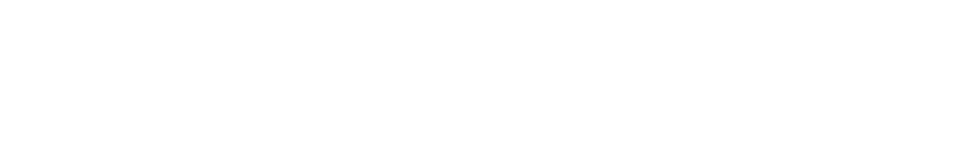
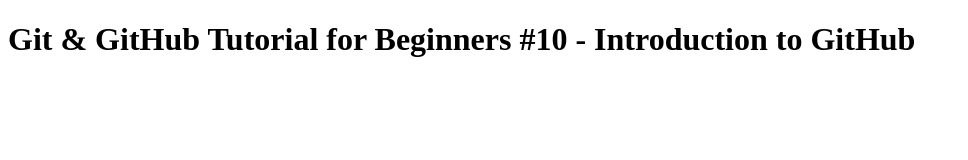
Before and after one commit to Newcoder6/test-portfoliov2, a plain HTML site: page index.html in a window 1280 px wide. Shown: the whole page, without its empty margins (0-968 px from the left). Drawn offline with Linux system fonts and the light colour scheme.

Commit message:
h1 added to index file

```diff
--- a/index.html
+++ b/index.html
@@ -5,6 +5,6 @@
     <title>Test Portfolio 2</title>
   </head>
   <body>
-
+    <h1>Git & GitHub Tutorial for Beginners #10 - Introduction to GitHub</h1>
   </body>
 </html>
```
